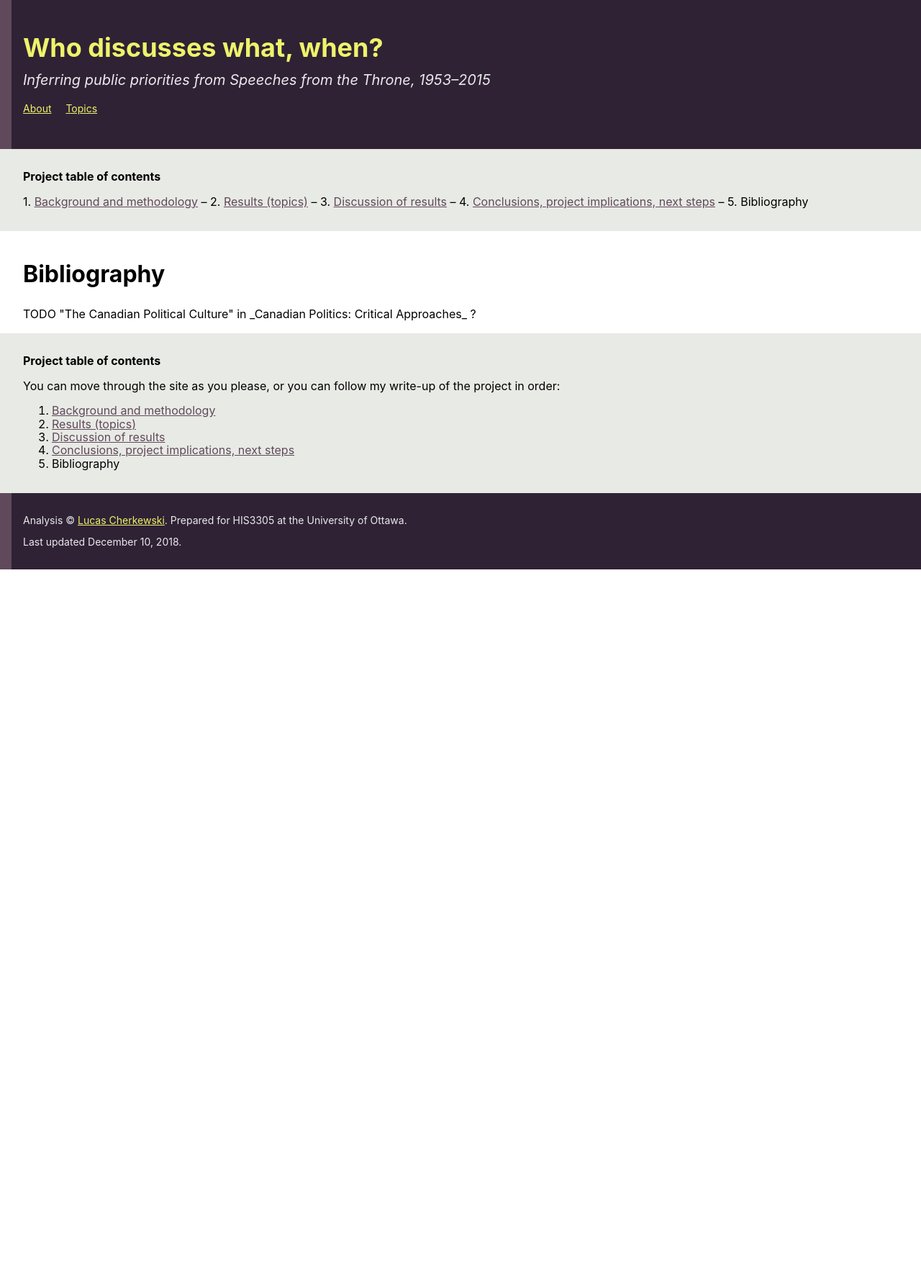
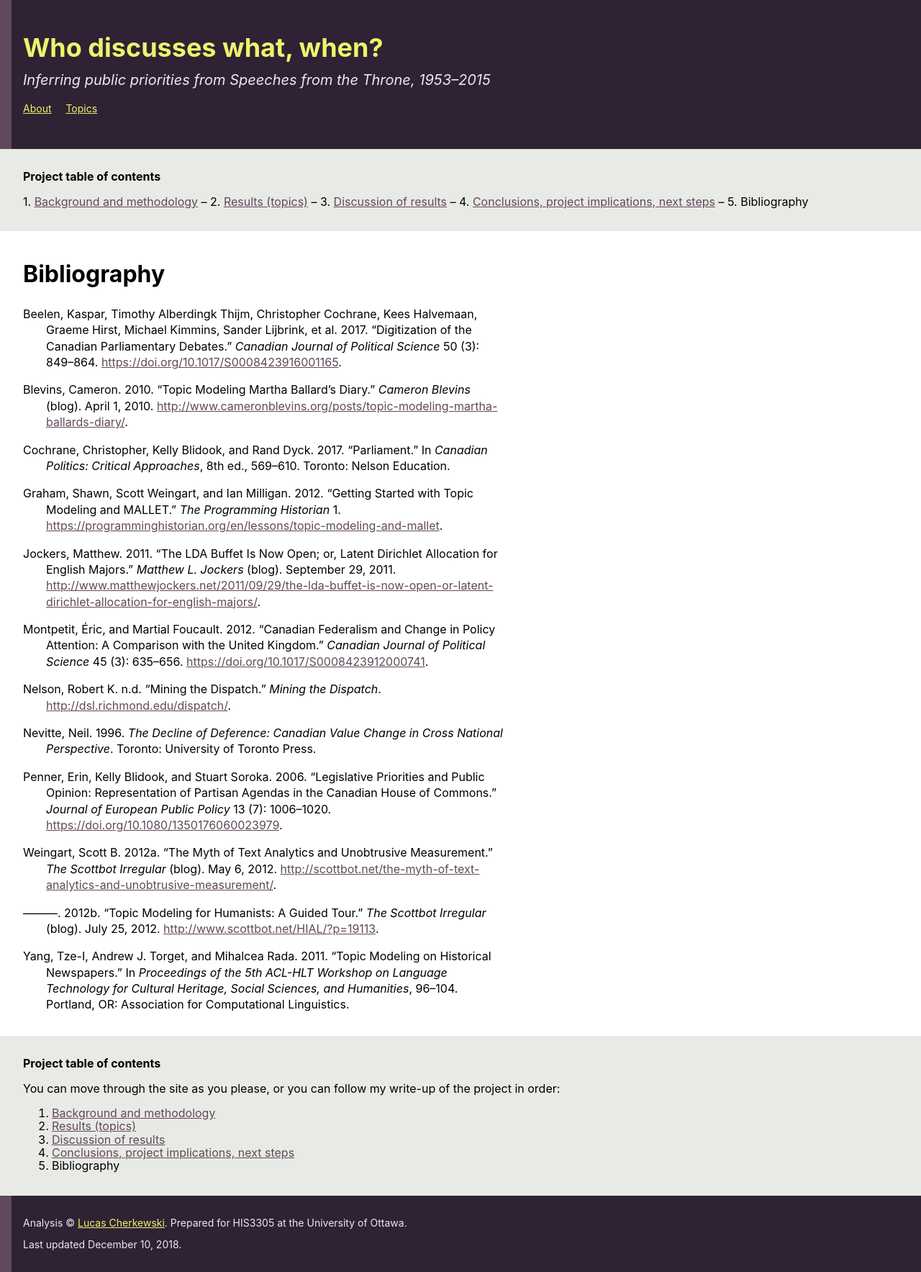
Before and after one commit to lchski/his3305-throne-speech-findings, a Jekyll site: the page built from references.html, in a window 1280 px wide. Shown: the whole page at 72% size. Built offline with Jekyll 4.4.1, drawn with Linux system fonts in a browser that asks for light colours; before the commit the page ends 900 px from its top, so only the background shows below that.

Commit message:
reference list (generated, woo!)

```diff
--- /dev/null
+++ b/_data/references.tsv
@@ -0,0 +1,13 @@
+id	citation
+beelen-etal-2017	Beelen, Kaspar, Timothy Alberdingk Thijm, Christopher Cochrane, Kees Halvemaan, Graeme Hirst, Michael Kimmins, Sander Lijbrink, et al. 2017. “Digitization of the Canadian Parliamentary Debates.” _Canadian Journal of Political Science_ 50 (3): 849–864. <https://doi.org/10.1017/S0008423916001165>.
+blevins-2010	Blevins, Cameron. 2010. “Topic Modeling Martha Ballard’s Diary.” _Cameron Blevins_ (blog). April 1, 2010. <http://www.cameronblevins.org/posts/topic-modeling-martha-ballards-diary/>.
+cochrane-blidook-dyck-2017	Cochrane, Christopher, Kelly Blidook, and Rand Dyck. 2017. “Parliament.” In _Canadian Politics: Critical Approaches_, 8th ed., 569–610. Toronto: Nelson Education.
+graham-weingart-milligan-2012	Graham, Shawn, Scott Weingart, and Ian Milligan. 2012. “Getting Started with Topic Modeling and MALLET.” _The Programming Historian_ 1. <https://programminghistorian.org/en/lessons/topic-modeling-and-mallet>.
+jockers-2011	Jockers, Matthew. 2011. “The LDA Buffet Is Now Open; or, Latent Dirichlet Allocation for English Majors.” _Matthew L. Jockers_ (blog). September 29, 2011. <http://www.matthewjockers.net/2011/09/29/the-lda-buffet-is-now-open-or-latent-dirichlet-allocation-for-english-majors/>.
+montpetit-foucault-2012	Montpetit, Éric, and Martial Foucault. 2012. “Canadian Federalism and Change in Policy Attention: A Comparison with the United Kingdom.” _Canadian Journal of Political Science_ 45 (3): 635–656. <https://doi.org/10.1017/S0008423912000741>.
+nelson-nd	Nelson, Robert K. n.d. “Mining the Dispatch.” _Mining the Dispatch_. <http://dsl.richmond.edu/dispatch/>.
+nevitte-1996	Nevitte, Neil. 1996. _The Decline of Deference: Canadian Value Change in Cross National Perspective_. Toronto: University of Toronto Press.
+penner-blidook-soroka-2006	Penner, Erin, Kelly Blidook, and Stuart Soroka. 2006. “Legislative Priorities and Public Opinion: Representation of Partisan Agendas in the Canadian House of Commons.” _Journal of European Public Policy_ 13 (7): 1006–1020. <https://doi.org/10.1080/1350176060023979>.
+weingart-2012a	Weingart, Scott B. 2012a. “The Myth of Text Analytics and Unobtrusive Measurement.” _The Scottbot Irregular_ (blog). May 6, 2012. <http://scottbot.net/the-myth-of-text-analytics-and-unobtrusive-measurement/>.
+weingart-2012b	———. 2012b. “Topic Modeling for Humanists: A Guided Tour.” _The Scottbot Irregular_ (blog). July 25, 2012. <http://www.scottbot.net/HIAL/?p=19113>.
+yang-torget-rada-2011	Yang, Tze-I, Andrew J. Torget, and Mihalcea Rada. 2011. “Topic Modeling on Historical Newspapers.” In _Proceedings of the 5th ACL-HLT Workshop on Language Technology for Cultural Heritage, Social Sciences, and Humanities_, 96–104. Portland, OR: Association for Computational Linguistics.
--- a/_sass/_misc.scss
+++ b/_sass/_misc.scss
@@ -0,0 +1,9 @@
+.reference-list {
+    list-style-type: none;
+
+    padding-left: 2rem;
+}
+
+    .reference-list li {
+        text-indent: -2rem;
+    }
--- a/references.html
+++ b/references.html
@@ -3,6 +3,11 @@ layout: page
 title: Bibliography
 ---
 
-TODO
-
-"The Canadian Political Culture" in _Canadian Politics: Critical Approaches_ ?
+<ol class="reference-list">
+    {% assign sorted_references = site.data.references | sort: "id" %}
+    {% for reference in sorted_references %}
+        <li id="ref-{{ reference.id }}">
+            {{ reference.citation | markdownify }}
+        </li>
+    {% endfor %}
+</ol>
```
